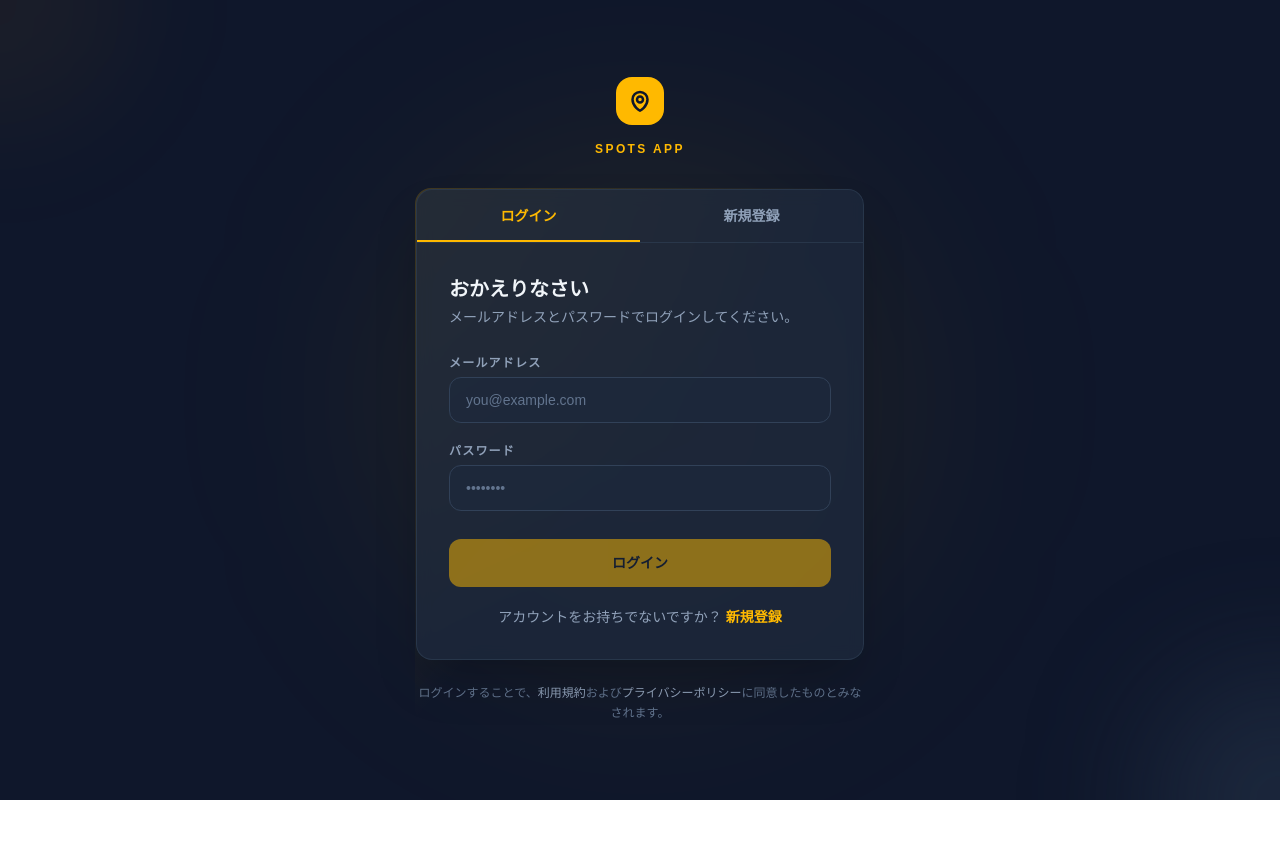
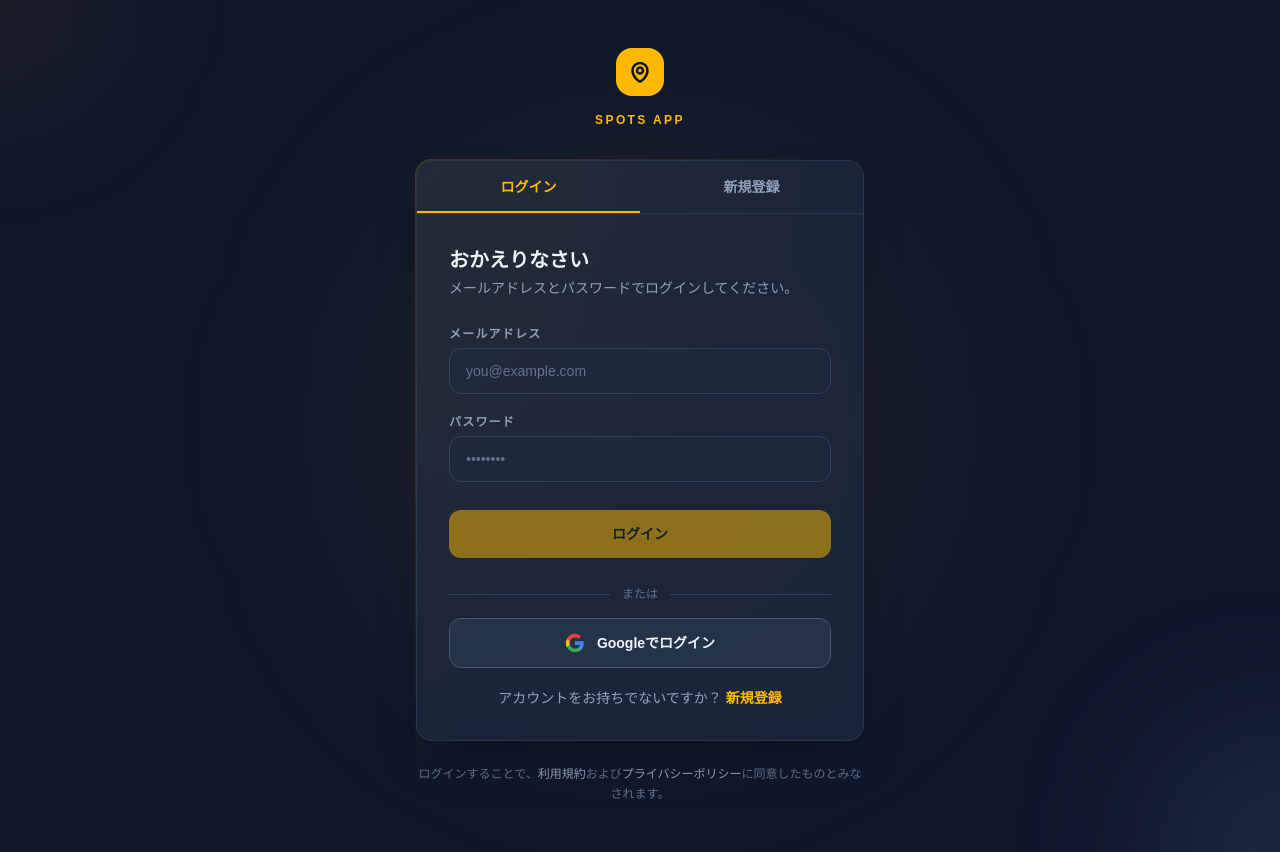
Before and after one commit to shakib-24/spotshare, a Next.js app: page /login in a window 1280 px wide. Before the commit the page ends 800 px from the top, so only its background shows below. Built offline with nearby package versions, Linux system fonts and the light colour scheme; no server answers; a web font is replaced by a local one.

Commit message:
Add Google OAuth login

```diff
--- /dev/null
+++ b/app/auth/callback/route.ts
@@ -0,0 +1,18 @@
+import { createServerSupabaseClient } from "@/lib/supabase";
+import { NextResponse } from "next/server";
+
+export async function GET(request: Request) {
+  const { searchParams, origin } = new URL(request.url);
+  const code = searchParams.get("code");
+  const next = searchParams.get("next") ?? "/";
+
+  if (code) {
+    const supabase = await createServerSupabaseClient();
+    const { error } = await supabase.auth.exchangeCodeForSession(code);
+    if (!error) {
+      return NextResponse.redirect(`${origin}${next}`);
+    }
+  }
+
+  return NextResponse.redirect(`${origin}/login?error=auth`);
+}
--- a/app/login/page.tsx
+++ b/app/login/page.tsx
@@ -1,20 +1,9 @@
 "use client";
 
-// app/login/page.tsx
-// Client Component — Supabase Auth（Sign In / Sign Up）
-// トップページ（/）のデザイントークン（ネイビー × アンバー）と統一
+import { useState, useTransition } from "react";
+import { createClient } from "@/lib/supabase";
 
-import { useState, useTransition } from "react";
-import { useRouter } from "next/navigation";
-import { createClient } from "@supabase/supabase-js";
-
-// ────────────────────────────────────────────────────────────
-// Supabase client（クライアントサイド専用）
-// ────────────────────────────────────────────────────────────
-const supabase = createClient(
-  process.env.NEXT_PUBLIC_SUPABASE_URL!,
-  process.env.NEXT_PUBLIC_SUPABASE_ANON_KEY!
-);
+const supabase = createClient();
 
 // ────────────────────────────────────────────────────────────
 // Types
@@ -126,8 +115,6 @@
 // Main Page
 // ────────────────────────────────────────────────────────────
 export default function LoginPage() {
-  const router = useRouter();
-
   // Tab state
   const [activeTab, setActiveTab] = useState<Tab>("signin");
 
@@ -169,11 +156,8 @@
         return;
       }
 
-      // 成功 → トップページへ
-router.refresh();
-setTimeout(() => {
-  router.push("/");
-}, 500);// Server Component のキャッシュをクリア
+  // 成功 → トップページへ
+window.location.href = "/";
     });
   };
 
@@ -211,6 +195,16 @@
   };
 
   const handleSubmit = activeTab === "signin" ? handleSignIn : handleSignUp;
+
+  // ── Google OAuth ──────────────────────────────────────────
+  const handleGoogleSignIn = () => {
+    supabase.auth.signInWithOAuth({
+      provider: "google",
+      options: {
+        redirectTo: `${window.location.origin}/auth/callback`,
+      },
+    });
+  };
 
   return (
     <div className="relative flex min-h-screen flex-col items-center justify-center overflow-hidden bg-slate-900 px-4 py-12">
@@ -402,6 +396,50 @@
               )}
             </button>
 
+            {/* Divider */}
+            <div className="mt-7 flex items-center gap-3">
+              <span className="h-px flex-1 bg-slate-700" />
+              <span className="text-xs font-medium text-slate-500">または</span>
+              <span className="h-px flex-1 bg-slate-700" />
+            </div>
+
+            {/* Google sign-in button */}
+            <button
+              type="button"
+              onClick={handleGoogleSignIn}
+              disabled={isPending}
+              className="
+                mt-4 flex w-full items-center justify-center gap-3
+                rounded-xl border border-slate-600 bg-slate-700/50 px-6 py-3.5
+                text-sm font-semibold text-slate-100
+                transition-all duration-200
+                hover:bg-slate-700 hover:border-slate-500
+                focus-visible:outline-none focus-visible:ring-2 focus-visible:ring-slate-400 focus-visible:ring-offset-2 focus-visible:ring-offset-slate-800
+                disabled:cursor-not-allowed disabled:opacity-50
+              "
+            >
+              {/* Google icon */}
+              <svg className="h-5 w-5 flex-shrink-0" viewBox="0 0 24 24">
+                <path
+                  d="M22.56 12.25c0-.78-.07-1.53-.2-2.25H12v4.26h5.92c-.26 1.37-1.04 2.53-2.21 3.31v2.77h3.57c2.08-1.92 3.28-4.74 3.28-8.09z"
+                  fill="#4285F4"
+                />
+                <path
+                  d="M12 23c2.97 0 5.46-.98 7.28-2.66l-3.57-2.77c-.98.66-2.23 1.06-3.71 1.06-2.86 0-5.29-1.93-6.16-4.53H2.18v2.84C3.99 20.53 7.7 23 12 23z"
+                  fill="#34A853"
+                />
+                <path
+                  d="M5.84 14.09c-.22-.66-.35-1.36-.35-2.09s.13-1.43.35-2.09V7.07H2.18C1.43 8.55 1 10.22 1 12s.43 3.45 1.18 4.93l3.66-2.84z"
+                  fill="#FBBC05"
+                />
+                <path
+                  d="M12 5.38c1.62 0 3.06.56 4.21 1.64l3.15-3.15C17.45 2.09 14.97 1 12 1 7.7 1 3.99 3.47 2.18 7.07l3.66 2.84c.87-2.6 3.3-4.53 6.16-4.53z"
+                  fill="#EA4335"
+                />
+              </svg>
+              Googleでログイン
+            </button>
+
             {/* タブ切り替えリンク */}
             <p className="mt-5 text-center text-sm text-slate-400">
               {activeTab === "signin" ? (
```
Also changed, not shown: app/page.tsx (+6 -6 lines).
